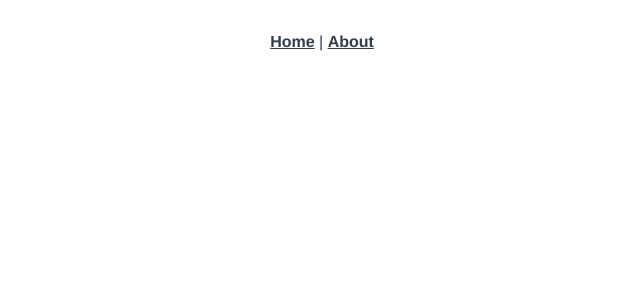
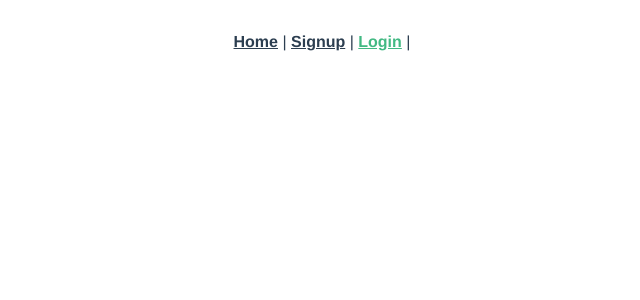
Before and after one commit to Sungayoung/Movie-Chain, a Vue app: page /accounts/login in a window 1280 px wide. Shown: the top 300 px of the page, without its empty margins (318-958 px from the left). Built offline with nearby package versions, Linux system fonts and the light colour scheme.

Commit message:
[EDIT] 경로수정

```diff
--- a/src/App.vue
+++ b/src/App.vue
@@ -2,7 +2,8 @@
   <div id="app">
     <div id="nav">
       <router-link to="/">Home</router-link> |
-      <router-link to="/about">About</router-link>
+      <router-link :to="{name: 'Signup'}">Signup</router-link> |
+      <router-link :to="{name: 'Login'}">Login</router-link> |
     </div>
     <router-view/>
   </div>
--- a/src/router/index.js
+++ b/src/router/index.js
@@ -1,6 +1,8 @@
 import Vue from 'vue'
 import VueRouter from 'vue-router'
 import Home from '../views/Home.vue'
+import Signup from '../views/Signup.vue'
+import Login from '../views/Login.vue'
 
 Vue.use(VueRouter)
 
@@ -10,14 +12,16 @@ const routes = [
     name: 'Home',
     component: Home
   },
-  {
-    path: '/about',
-    name: 'About',
-    // route level code-splitting
-    // this generates a separate chunk (about.[hash].js) for this route
-    // which is lazy-loaded when the route is visited.
-    component: () => import(/* webpackChunkName: "about" */ '../views/About.vue')
-  }
+ {
+   path: '/accounts/signup',
+   name: 'Signup',
+   component: Signup
+ },
+ {
+   path: '/accounts/login',
+   name: 'Login',
+   component: Login
+ },
 ]
 
 const router = new VueRouter({
--- a/src/views/About.vue
+++ /dev/null
@@ -1,5 +0,0 @@
-<template>
-  <div class="about">
-    <h1>This is an about page</h1>
-  </div>
-</template>
--- /dev/null
+++ b/src/views/Login.vue
@@ -0,0 +1,13 @@
+<template>
+  <div></div>
+</template>
+
+<script>
+export default {
+
+}
+</script>
+
+<style>
+
+</style>
--- /dev/null
+++ b/src/views/Signup.vue
@@ -0,0 +1,13 @@
+<template>
+  <div></div>
+</template>
+
+<script>
+export default {
+
+}
+</script>
+
+<style>
+
+</style>
```
